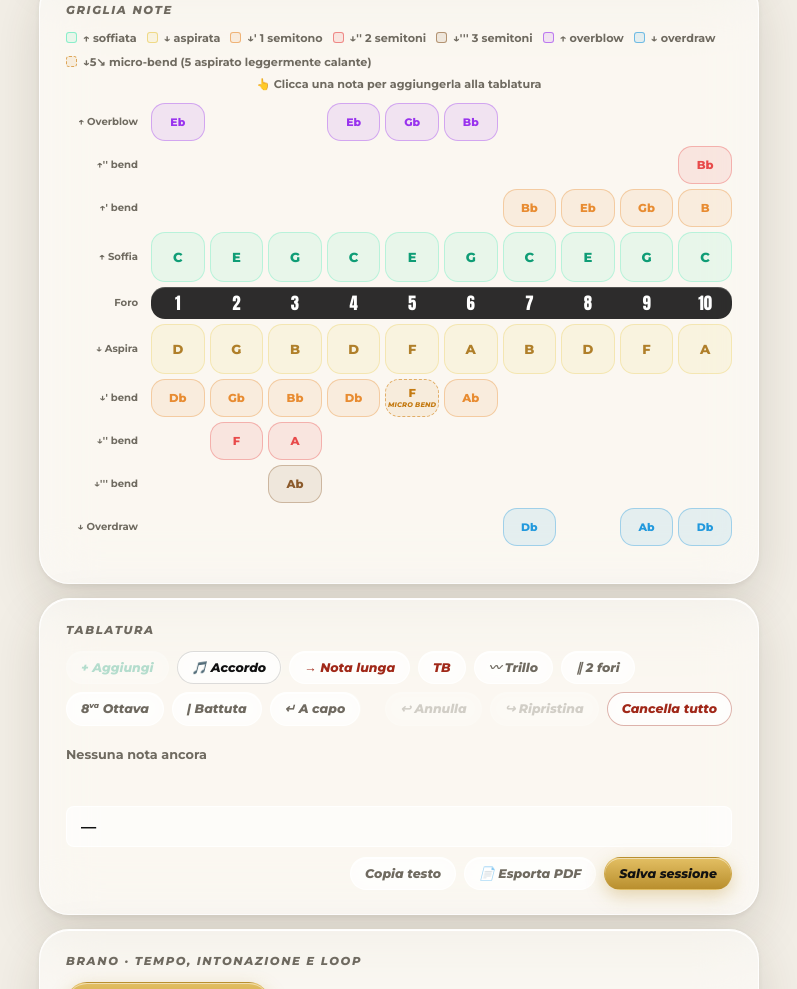
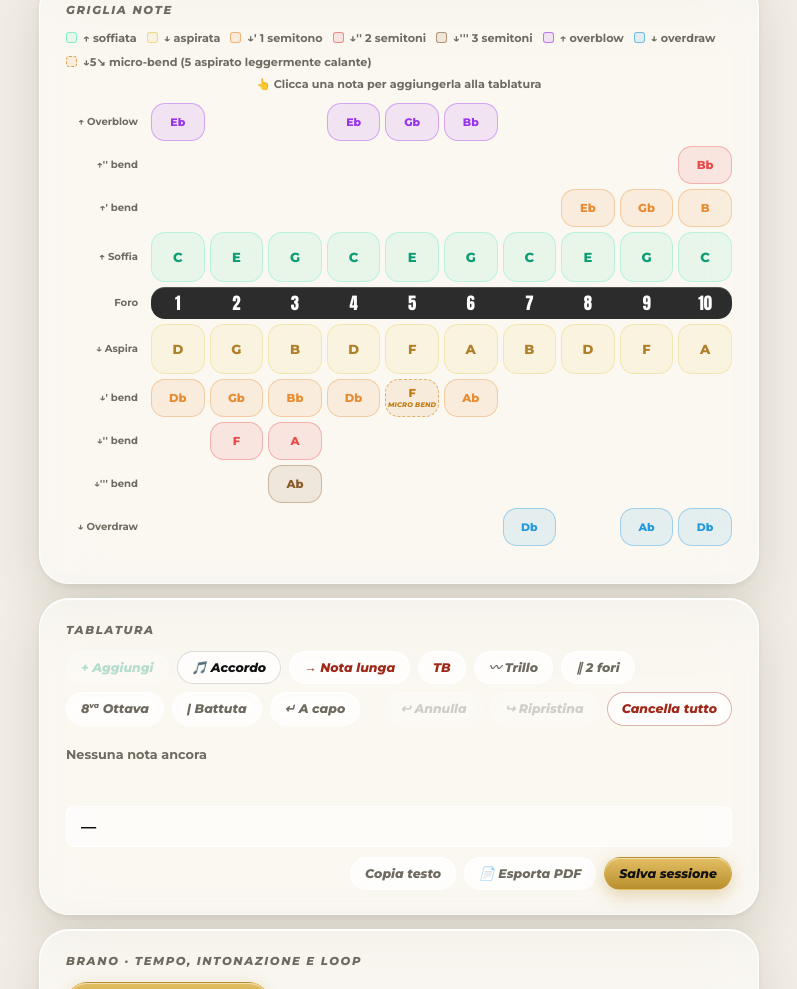
Before and after one commit to HarmonicaLab/harmonica, a plain HTML site: page tabscriber/index.html in a window 1280 px wide. Shown: the part 970-1959 px from the top of the page, without its empty margins (241-1038 px from the left). Drawn offline with Linux system fonts and the light colour scheme.

Commit message:
Update index.html

```diff
--- a/tabscriber/index.html
+++ b/tabscriber/index.html
@@ -850,7 +850,7 @@ var BASE_DRAW =[2,7,11,14,17,21,23,26,29,33];
 var BASE_DB1  =[1,6,10,13,null,20,null,null,null,null]; // foro 6: bend di 1 semitono (in C: A→Ab)
 var BASE_DB2  =[null,5,9,null,null,null,null,null,null,null];
 var BASE_DB3  =[null,null,8,null,null,null,null,null,null,null];
-var BASE_BB1  =[null,null,null,null,null,null,22,27,30,35];
+var BASE_BB1  =[null,null,null,null,null,null,null,27,30,35]; // il 7 soffiato non ha bend
 var BASE_BB2  =[null,null,null,null,null,null,null,null,null,34]; // foro 10: Bb (2 semitoni sotto il blow)
 
 // ── Overbend offsets, null = foro senza overbend ──
```
